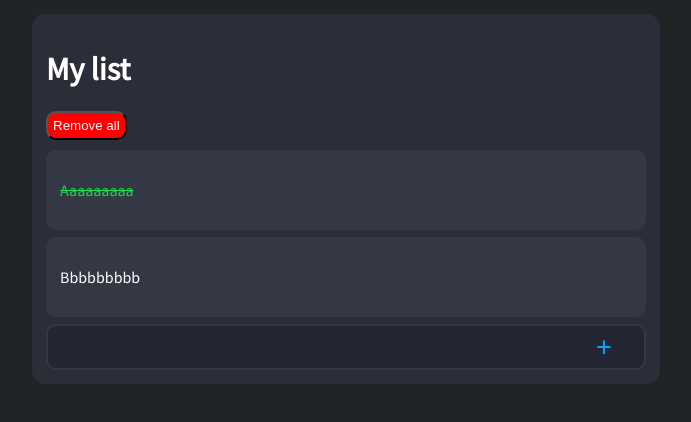
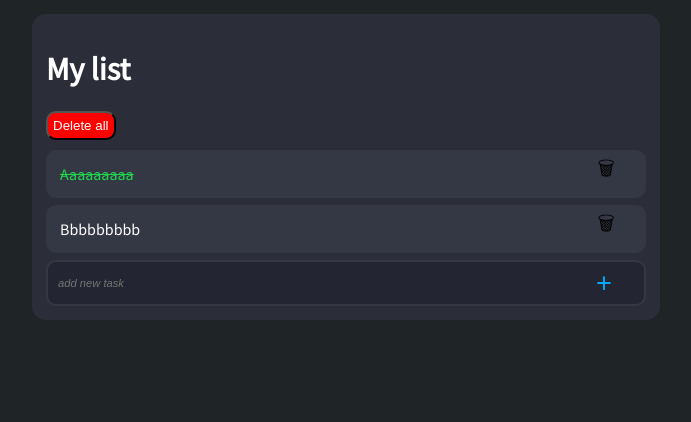
Before and after one commit to sandfrozen/chmaro, a React (Create React App) app: page / in a window 1280 px wide. Shown: the top 422 px of the page, without its empty margins (294-985 px from the left). Built offline with nearby package versions, Linux system fonts and the light colour scheme; no server answers.

Commit message:
axios and get, post, put, delete API methods

```diff
--- a/package.json
+++ b/package.json
@@ -4,6 +4,7 @@
   "private": true,
   "dependencies": {
     "axios": "^0.18.0",
+    "ramda": "^0.25.0",
     "react": "^16.6.0",
     "react-axios": "^2.0.1",
     "react-dom": "^16.6.0",
--- /dev/null
+++ b/src/api/axiosConfig.js
@@ -0,0 +1,5 @@
+import axios from 'axios';
+
+export default axios.create({
+  baseURL: `https://localhost:5001/api/todo/`
+});
--- /dev/null
+++ b/src/api/toDoApi.js
@@ -0,0 +1,16 @@
+import * as api from './api.js'
+
+export const getAll = async () => {
+  const response = await api.get()
+  return response.data
+}
+
+export const add = async content => {
+  const response = await api.post(content)
+  return response.data
+}
+
+export const update = async (id, done) => {
+  const response = await api.put(id, done)
+  return response
+}
--- a/src/components/NewToDoForm/index.js
+++ b/src/components/NewToDoForm/index.js
@@ -1,5 +1,29 @@
 import React from 'react'
 import styled from 'styled-components'
+// function component
+
+const Container = styled.div`
+  display: flex;
+  justify-content: space-between;
+  background: #232632;
+  border-radius: 10px;
+  padding: 5px;
+  border: 2px solid #343744;
+`
+
+const TextInput = styled.input`
+  padding: 5px;
+  font-size: .7em;
+  background: #232632;
+  color: #d3d4d6;
+  width: 100%;
+  margin-right: 7px;
+  border: 0px;
+  -webkit-apperance: none;
+  &:placeholder-shown {
+    font-style: italic;
+  }
+`
 
 const Button = styled.button`
   background: #232632;
@@ -13,31 +37,14 @@ const Button = styled.button`
   align-items: center;
 `
 
-const TextInput = styled.input`
-  padding: 5px;
-  font-size: .7em;
-  background: #232632;
-  color: #d3d4d6;
-  width: 100%;
-  margin-right: 7px;
-  border: 0px;
-  -webkit-apperance: none;
-`
-
-const Container = styled.div`
-  display: flex;
-  justify-content: space-between;
-  border: 2px solid #343744;
-  background: #232632;
-  border-radius: 10px;
-  padding: 5px;
-`
-
-// function component
-
-const NewToDoForm = ({onChange, draft, onSubmit}, ...props) => (
+const NewToDoForm = ({ onChange, draft, onSubmit }, ...props) => (
   <Container>
-    <TextInput  type='text' onChange={onChange} value={draft} />
+    <TextInput
+      type='text'
+      onChange={onChange}
+      value={draft}
+      placeholder='add new task'
+    />
     <Button onClick={onSubmit}>+</Button>
   </Container>
 )
--- a/src/components/ToDoItem/index.js
+++ b/src/components/ToDoItem/index.js
@@ -1,14 +1,36 @@
 import React, { Component } from 'react'
-// import axios from 'axios'
+// import * as toDoApi from '../../api/toDoApi.js'
+import toDoApi from '../../api/axiosConfig.js'
 import styled from 'styled-components'
 
 const Item = styled.div`
+  display: flex;
+  justify-content: space-between;
   background: #343744;
   border-radius: 10px;
-  padding: 14px;
+  padding: 5px;
   margin-bottom: 7px;
+`
+
+const Content = styled.div`
+  padding: 9px;
+  width: 100%;
+  display: flex;
+  align-items: center;
   color: ${props => (props.done ? '#1fd84d' : 'auto')};
   text-decoration: ${props => (props.done ? 'line-through' : 'auto')}
+`
+
+const DeleteButton = styled.button`
+  background: inherit;
+  border: 0px;
+  font-size: 1.2em;
+  width: 80px;
+  height: 32px;
+  font-size: 1.2em;
+  display: flex;
+  justify-content: center;
+  align-items: center;
 `
 
 class ToDoItem extends Component {
@@ -21,32 +43,28 @@ class ToDoItem extends Component {
   }
 
   toggleDone = () => {
-    // axios
-    //   .put(`https://localhost:5001/api/todo/${this.props.id}`, {
-    //     done: !this.state.done
-    //   })
-    //   .then(response => {
-    //       this.setState({ done: !this.state.done })
-    //   })
-    fetch(`https://localhost:5001/api/todo/${this.props.id}`, {
-      method: 'PUT',
-      headers: {
-        'Content-Type': 'application/json; charset=utf-8'
-      },
-      body: JSON.stringify({
-        done: !this.state.done
+    toDoApi
+      .put(`${this.props.id}`, { done: !this.state.done })
+      .then(response => {
+        this.setState({ done: !this.state.done })
       })
-    }).then(response => {
-      if (response.ok) {
-        this.setState({ done: !this.state.done })
-      }
-    })
+      .catch(error => {
+        console.log('toggleDone', error)
+      })
   }
+
+  delete = () => {
+    if (window.confirm('Delete ?') === true) {
+      this.props.deleteToDo(this.props.id)
+    }
+  }
+
   render () {
     const { text } = this.props
     return (
-      <Item onClick={this.toggleDone} done={this.state.done}>
-        <p>{text}</p>
+      <Item>
+        <Content done={this.state.done} onClick={this.toggleDone}>{text}</Content>
+        <DeleteButton onClick={this.delete}>🗑</DeleteButton>
       </Item>
     )
   }
--- a/src/containers/ToDoList/index.js
+++ b/src/containers/ToDoList/index.js
@@ -2,7 +2,8 @@ import React, { Component } from 'react'
 import ToDoItem from '../../components/ToDoItem'
 import NewToDoForm from '../../components/NewToDoForm'
 import styled from 'styled-components'
-// import axios from 'axios'
+import toDoApi from '../../api/axiosConfig.js'
+import * as R from 'ramda'
 
 const Container = styled.div`
   background: #2b2e39;
@@ -18,7 +19,7 @@ const Header = styled.h1`
   color: #fff;
 `
 
-const DestroyButton = styled.button`
+const DeleteAllButton = styled.button`
   border-radius: 10px;
   background: red;
   padding: 5px;
@@ -27,21 +28,6 @@ const DestroyButton = styled.button`
 `
 
 class ToDoList extends Component {
-  componentDidMount () {
-    // axios.get('https://localhost:5001/api/todo').then(response => {
-    //   this.setState({
-    //     tasks: response.data
-    //   })
-    // })
-    fetch('https://localhost:5001/api/todo')
-      .then(response => response.json())
-      .then(json =>
-        this.setState({
-          tasks: json
-        })
-      )
-  }
-
   static defaultProps = {
     tasks: [
       { id: 0, content: 'Aaaaaaaaa', done: true },
@@ -54,20 +40,66 @@ class ToDoList extends Component {
     draft: ''
   }
 
+  componentDidMount = () => {
+    this.getAllToDo()
+  }
+
   updateDraft = event => {
     this.setState({ draft: event.target.value })
+  }
+
+  getAllToDo = () => {
+    toDoApi
+      .get()
+      .then(response => response.data)
+      .then(tasks => {
+        this.setState({ tasks })
+      })
+      .catch(error => {
+        console.log('getAllToDo', error)
+      })
   }
 
   addToDo = () => {
     const { tasks, draft } = this.state
     if (draft === '') return
-    const list = tasks
-    list.push({ content: draft, done: false })
-    this.setState({ tasks: list, draft: '' })
+    toDoApi
+      .post('', { content: draft })
+      .then(response => response.data)
+      .then(task => {
+        if (task.id !== null) {
+          tasks.push({ id: task.id, content: draft, done: false })
+          this.setState({ tasks, draft: '' })
+        }
+      })
+      .catch(error => {
+        console.log('addToDo', error)
+      })
   }
 
-  removeAll = () => {
-    this.setState({ tasks: [] })
+  deleteAll = () => {
+    toDoApi
+      .delete('deleteall')
+      .then(response => {
+        this.setState({ tasks: [] })
+      })
+      .catch(error => {
+        console.log('deleteAll', error)
+      })
+  }
+
+  deleteToDo = id => {
+    let { tasks } = this.state
+    toDoApi
+      .delete(`${id}`)
+      .then(response => {
+        const index = R.findIndex(R.propEq('id', id))(tasks)
+        tasks = R.remove(index, 1, tasks)
+        this.setState({ tasks })
+      })
+      .catch(error => {
+        console.log('deleteAll', error)
+      })
   }
 
   render () {
@@ -76,13 +108,14 @@ class ToDoList extends Component {
     return (
       <Container>
         <Header>{title}</Header>
-        <DestroyButton onClick={this.removeAll}>Remove all</DestroyButton>
+        <DeleteAllButton onClick={this.deleteAll}>Delete all</DeleteAllButton>
         {tasks.map(task => (
           <ToDoItem
             id={task.id}
             key={task.id}
             text={task.content}
             done={task.done}
+            deleteToDo={this.deleteToDo}
           />
         ))}
         <NewToDoForm
```
Also changed, not shown: src/api/api.js (added, +11 -0 lines), 1 other file (tests, documents, lock files or other folders).
